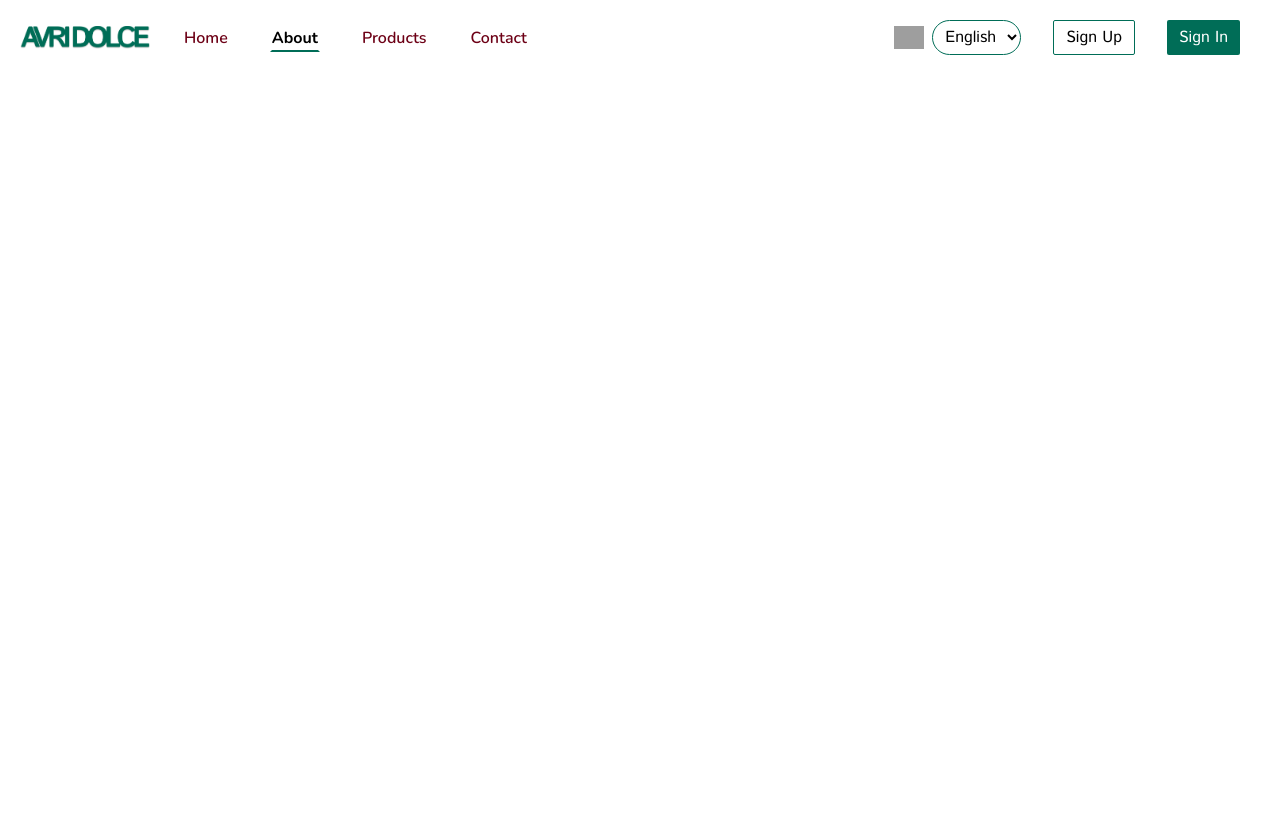
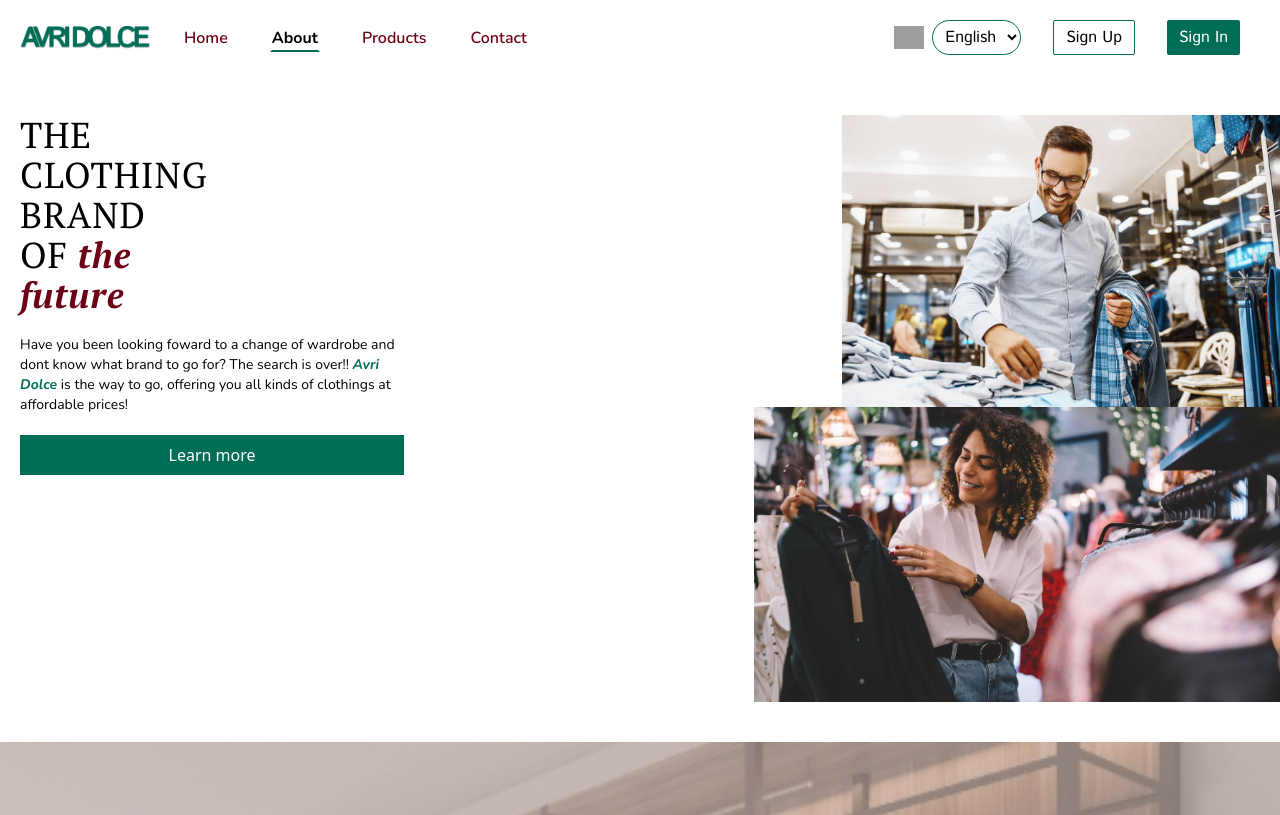
Before and after one commit to Aik-202/avri-dolce, a React (Vite) app in the folder avri-dolce/: page /about in a window 1280 px wide. Shown: the top 815 px of the page. Built offline with nearby package versions, Linux system fonts and the light colour scheme; grey boxes are pictures that could not be loaded.

Commit message:
Added the about component of the about page, copied some styles from thr hero component into it

```diff
--- /dev/null
+++ b/avri-dolce/src/Components/Landing/About.jsx
@@ -0,0 +1,22 @@
+import React from 'react'
+import { about, about2 } from '../../Data'
+
+export default function About() {
+  return (
+    <section className='flex flex-col-reverse lg:flex-row justify-between w-screen pl-5 h-max'>
+      <div className='flex flex-col space-y-5'>
+        <h1 className='font-h-font text-4xl w-[10rem] tracking-wide z-10'>
+            <span>THE CLOTHING BRAND OF</span> <i className='text-red font-bold'>the future</i></h1>
+        <p className='font-p-font w-[21rem] xl:w-[24rem] text-sm'>Have you been looking foward to a change of wardrobe and dont know what brand to go for?
+        The search is over!! <i className='text-dark-green font-bold'>Avri Dolce</i> is the way to go, offering you all kinds of clothings
+        at affordable prices!</p>
+        <button className='hover:rounded-full text-white bg-dark-green px-3 py-2'>
+        Learn more</button>
+      </div>
+      <figure className='flex flex-col justify-end items-end'>
+        <img src={about2} alt="product one" className='w-[50%]' />
+        <img src={about} alt="product one" className='w-[60%]' />
+      </figure>
+    </section>
+  )
+}
--- a/avri-dolce/src/Components/Landing/Footer.jsx
+++ b/avri-dolce/src/Components/Landing/Footer.jsx
@@ -1,10 +1,8 @@
 import React from 'react'
 import { foot } from '../../Data'
 import { footer } from '../../Data/demo'
-import { Link, useNavigate } from 'react-router-dom'
 
 export default function Footer() {
-  const navigate = useNavigate()
 
   return (
     <footer style={{backgroundImage: `url(${foot})`}} className='relative bg-cover w-screen flex
--- a/avri-dolce/src/Components/index.jsx
+++ b/avri-dolce/src/Components/index.jsx
@@ -11,6 +11,7 @@ export {default as Info} from './Landing/Info'
 export {default as FAQ} from './Landing/FAQ'
 export {default as Footer} from './Landing/Footer'
 export {default as SlideShow} from './Landing/SlideShow'
+export {default as About} from './Landing/About'
 
 export {default as Cart} from './User/Cart'
 export {default as Product} from './User/Product'
--- a/avri-dolce/src/Data/index.jsx
+++ b/avri-dolce/src/Data/index.jsx
@@ -28,3 +28,6 @@ export {default as foot} from './images/foot.webp'
 
 export {default as open} from './images/open.png'
 export {default as close} from './images/close.png'
+
+export {default as about} from './images/about.jpg'
+export {default as about2} from './images/about2.jpg'
--- a/avri-dolce/src/Pages/AboutPage.jsx
+++ b/avri-dolce/src/Pages/AboutPage.jsx
@@ -1,10 +1,12 @@
 import React from 'react'
-import { NavBar } from '../Components'
+import { About, Footer, NavBar } from '../Components'
 
 export default function AboutPage() {
   return (
     <section className='flex flex-col space-y-10'>
       <NavBar about={true}/>
+      <About />
+      <Footer />
     </section>
   )
 }
```
